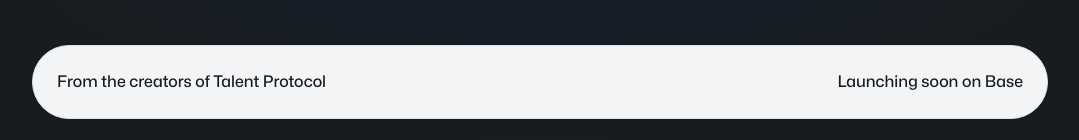
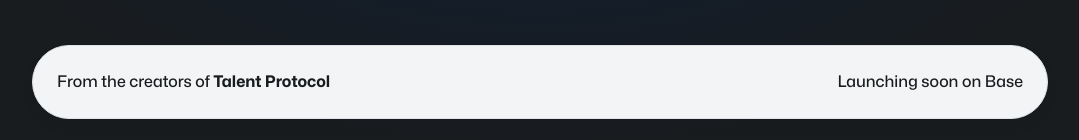
Before and after one commit to talentprotocol/builderfi-landing-page, a React (Vite) app: page / in a window 1280 px wide. Shown: the part 657-797 px from the top of the page, without its empty margins (100-1179 px from the left). Built offline with nearby package versions, Linux system fonts and the light colour scheme.

Commit message:
Add link to talent protocol. Fix display issues. Wait for fonts load

```diff
--- a/package.json
+++ b/package.json
@@ -11,10 +11,12 @@
   },
   "dependencies": {
     "@zootools/waitlist-js": "^0.2.1",
+    "fontfaceobserver": "^2.3.0",
     "react": "^18.2.0",
     "react-dom": "^18.2.0"
   },
   "devDependencies": {
+    "@types/fontfaceobserver": "^2.1.2",
     "@types/react": "^18.2.15",
     "@types/react-dom": "^18.2.7",
     "@typescript-eslint/eslint-plugin": "^6.0.0",
--- a/src/App.css
+++ b/src/App.css
@@ -6,6 +6,8 @@
   justify-content: space-between;
   align-items: center;
   padding: 24px;
+  position: relative;
+  overflow: hidden;
 }
 
 .logo {
@@ -36,7 +38,7 @@
   color: var(--BFI-BLACK, #191c1f);
   font-variant-numeric: ordinal;
   font-feature-settings: "ss03" on, "ss01" on, "salt" on;
-  font-family: Mona Sans;
+  font-family: Mona-Sans;
   font-size: 18px;
   font-style: normal;
   font-weight: 500;
@@ -63,7 +65,7 @@
   font-weight: 400;
   text-transform: capitalize;
   line-height: 24px;
-  font-family: Mona Sans;
+  font-family: Mona-Sans;
 }
 
 #topbar-button:hover {
@@ -101,7 +103,7 @@
 #center-sub-text {
   color: var(--BFI-WHITE, #f3f4f5);
   text-align: center;
-  font-family: Mona Sans;
+  font-family: Mona-Sans;
   font-variant-numeric: stacked-fractions;
   font-size: 20px;
   font-style: normal;
@@ -120,7 +122,7 @@
   background: linear-gradient(276deg, #0b6ef9 -11.16%, #0d3b7d 110.83%);
   box-shadow: 0px 8px 16px 0px rgba(0, 0, 0, 0.2);
   color: var(--BFI-WHITE, #f3f4f5);
-  font-family: Mona Sans;
+  font-family: Mona-Sans;
   font-size: 18px;
   font-style: normal;
   font-weight: 400;
@@ -134,7 +136,7 @@
 }
 
 #background-logo {
-  position: fixed;
+  position: absolute;
   height: 100%;
   top: -40px;
   overflow: hidden;
@@ -170,11 +172,15 @@
   color: var(--BFI-BLACK, #191c1f);
   text-align: center;
   font-variant-numeric: stacked-fractions;
-  font-family: Mona Sans;
+  font-family: Mona-Sans;
   font-size: 16px;
   font-style: normal;
   font-weight: 500;
   line-height: 24px; /* 150% */
+}
+
+.bottom-bar-text a {
+  color: var(--BFI-BLACK, #191c1f);
 }
 
 .launching-soon {
@@ -206,7 +212,6 @@
   flex-direction: column;
   cursor: pointer;
   padding: 20px;
-  z-index: 3;
 }
 
 .btn-line {
@@ -218,11 +223,13 @@
 }
 
 .mobile-menu {
-  position: fixed;
+  position: absolute;
   top: 0;
   right: -100vw;
   width: 100vw;
-  min-height: -webkit-fill-available;
+
+  height: 100%;
+
   overflow: hidden;
   background: radial-gradient(50% 50% at 50% 50%, #0b1f3a 0%, #191c1f 100%);
   padding-top: 100px;
@@ -245,25 +252,13 @@
 
 .mobile-menu ul li a {
   color: var(--BFI-WHITE, #f3f4f5);
-  font-family: Mona Sans;
+  font-family: Mona-Sans;
   font-size: 32px;
   font-style: normal;
   font-weight: 500;
   line-height: 40px; /* 125% */
   text-transform: capitalize;
   text-decoration: none;
-}
-
-.menu-btn.active .btn-line:nth-child(1) {
-  transform: translateY(4px) rotate(45deg);
-}
-
-.menu-btn.active .btn-line:nth-child(2) {
-  transform: translateY(-4px) rotate(-45deg);
-}
-
-.menu-btn.active + .mobile-menu {
-  right: 0;
 }
 
 #join-waitlist {
@@ -276,7 +271,7 @@
   background: var(--BFI-WHITE, #f3f4f5);
   color: var(--BFI-BLACK, #191c1f);
   text-align: center;
-  font-family: Mona Sans;
+  font-family: Mona-Sans;
   font-size: 18px;
   font-style: normal;
   font-weight: 400;
@@ -322,12 +317,15 @@
     text-align: center;
     font-variant-numeric: stacked-fractions ordinal;
     font-feature-settings: "ss03" on, "ss01" on, "salt" on;
-    font-family: Mona Sans;
+    font-family: Mona-Sans;
     font-size: 16px;
     font-style: normal;
     font-weight: 400;
     line-height: 24px; /* 150% */
-    opacity: 0.6;
+  }
+
+  .bottom-bar-text a {
+    color: var(--BFI-WHITE, #f3f4f5);
   }
 
   .bottom-bar-logo {
@@ -353,11 +351,6 @@
     align-items: center;
     justify-content: space-between;
     width: 100%;
-    z-index: 2;
-  }
-
-  .topbar-mobile .logo {
-    position: relative;
     z-index: 3;
   }
 
--- a/src/App.tsx
+++ b/src/App.tsx
@@ -3,13 +3,29 @@
 import logoWhite from "./assets/logo-white.svg";
 import backLogo from "./assets/back-logo.svg";
 import waitlist from "@zootools/waitlist-js";
+import { useEffect, useState } from "react";
+import FontFaceObserver from "fontfaceobserver";
 
 const waitlistId = "FiWQu6gi2lHXsJaskHgA";
 
 function App() {
+  const [sidebarOpen, setSidebarOpen] = useState(false);
+  const [isReady, setIsReady] = useState(false);
+
   const joinWaitlist = async () => {
     waitlist.openPopup(waitlistId);
   };
+
+  useEffect(() => {
+    (async () => {
+      await new FontFaceObserver("Mona-Sans").load();
+      await new FontFaceObserver("Space Grotesk").load();
+      setIsReady(true);
+    })();
+  }, []);
+
+  if (!isReady) return <></>;
+
   return (
     <div id="container">
       <div className="desktop topbar">
@@ -31,11 +47,19 @@
         </a>
 
         {/* Hamburger menu */}
-        <div className="menu-btn" onClick={(e) => e.currentTarget.classList.toggle("active")}>
-          <div className="btn-line"></div>
-          <div className="btn-line"></div>
+        <div className="mobile menu-btn" onClick={() => setSidebarOpen((open) => !open)}>
+          <div
+            style={{ transform: sidebarOpen ? "translateY(4px) rotate(45deg)" : undefined }}
+            className="btn-line"
+          ></div>
+          <div
+            style={{ transform: sidebarOpen ? "translateY(-4px) rotate(-45deg)" : undefined }}
+            className="btn-line"
+          ></div>
         </div>
-        <div className="mobile-menu">
+      </div>
+
+      <div className="mobile-menu" style={{ right: sidebarOpen ? 0 : undefined }}>
         <ul>
           <li>
             <a href="https://twitter.com/BuilderFi">Follow us</a>
@@ -47,7 +71,6 @@
         <div style={{ display: "flex", flexDirection: "column", rowGap: "34px", padding: "0px 16px" }}>
           <div id="join-waitlist" onClick={joinWaitlist}>
             Join Waitlist
-            </div>
           </div>
         </div>
       </div>
@@ -63,7 +86,15 @@
       </div>
 
       <div className="bottom-bar">
-        <span className="bottom-bar-text">From the creators of Talent Protocol</span>
+        <span className="bottom-bar-text">
+          From the creators of{" "}
+          <a
+            href={"https://www.talentprotocol.com/"}
+            style={{ textDecoration: "none", fontWeight: 700, cursor: "pointer" }}
+          >
+            Talent Protocol
+          </a>
+        </span>
         <span className="bottom-bar-text">Launching soon on Base</span>
       </div>
     </div>
--- a/src/index.css
+++ b/src/index.css
@@ -1,5 +1,5 @@
 @font-face {
-  font-family: "Mona Sans";
+  font-family: "Mona-Sans";
   src: url("assets/fonts/Mona-Sans.woff2") format("woff2 supports variations"),
     url("assets/fonts/Mona-Sans.woff2") format("woff2-variations");
 }
@@ -11,7 +11,6 @@
 
 html {
   background-color: #191c1f;
-  position: relative;
   z-index: -3;
 }
 
@@ -37,8 +36,20 @@
 
   z-index: -2;
   min-width: 320px;
+
+  min-height: -moz-available;
   min-height: -webkit-fill-available;
+  min-height: fill-available;
+
   box-sizing: border-box;
+}
+
+#root {
+  display: flex;
+  flex-direction: column;
+  width: 100%;
+  flex-grow: 1;
+  font-family: Mona-Sans Inter, system-ui, Avenir, Helvetica, Arial, sans-serif;
 }
 
 @media screen and (max-height: 700px) and (min-width: 768px) {
@@ -46,11 +57,3 @@
     min-height: 700px;
   }
 }
-
-#root {
-  display: flex;
-  flex-direction: column;
-  width: 100%;
-  flex-grow: 1;
-  font-family: Mona Sans Inter, system-ui, Avenir, Helvetica, Arial, sans-serif;
-}
```
Also changed, not shown: 1 other file (tests, documents, lock files or other folders). Lines whose indentation alone changed are shown as unchanged.
